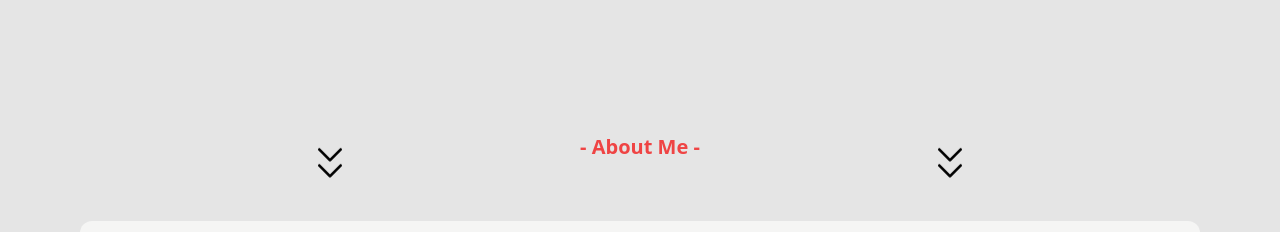
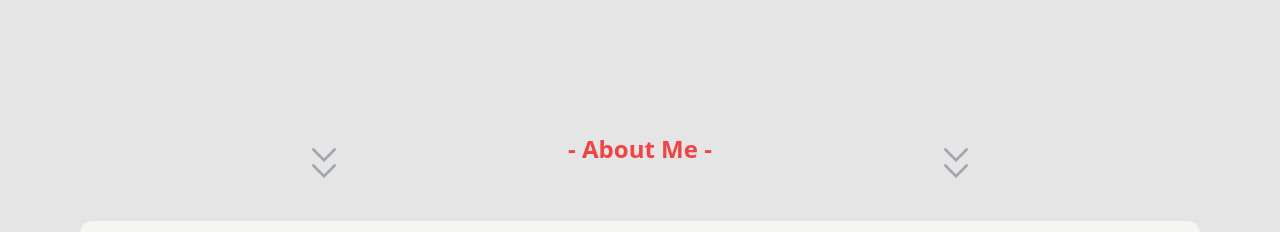
Before and after one commit to Murci2022/MY-PORTFOLIO, a Next.js app: page / in a window 1280 px wide. Shown: the part 940-1172 px from the top of the page. Built offline with nearby package versions, Linux system fonts and the light colour scheme.

Commit message:
add text-gray-400 to arrow

```diff
--- a/components/HeroSection.tsx
+++ b/components/HeroSection.tsx
@@ -76,10 +76,10 @@ const HeroSection = () => {
                         offset={-100}
                         duration={500}
                     >
-                        <RxDoubleArrowDown size={40} className="animate-bounce cursor-pointer mb-6" />
+                        <RxDoubleArrowDown size={40} className="animate-bounce cursor-pointer mb-6 text-gray-400" />
 
                     </Link>
-                    <div>   <h1 className='text-center font-bold text-xl text-red-500'>
+                    <div>   <h1 className='text-center font-bold text-2xl text-red-500'>
                         - About Me -</h1>
 
 
@@ -92,7 +92,7 @@ const HeroSection = () => {
                         offset={-100}
                         duration={500}
                     >
-                        <RxDoubleArrowDown size={40} className="animate-bounce cursor-pointer mb-6" />
+                        <RxDoubleArrowDown size={40} className="animate-bounce cursor-pointer mb-6 text-gray-400" />
 
                     </Link>
 
```
